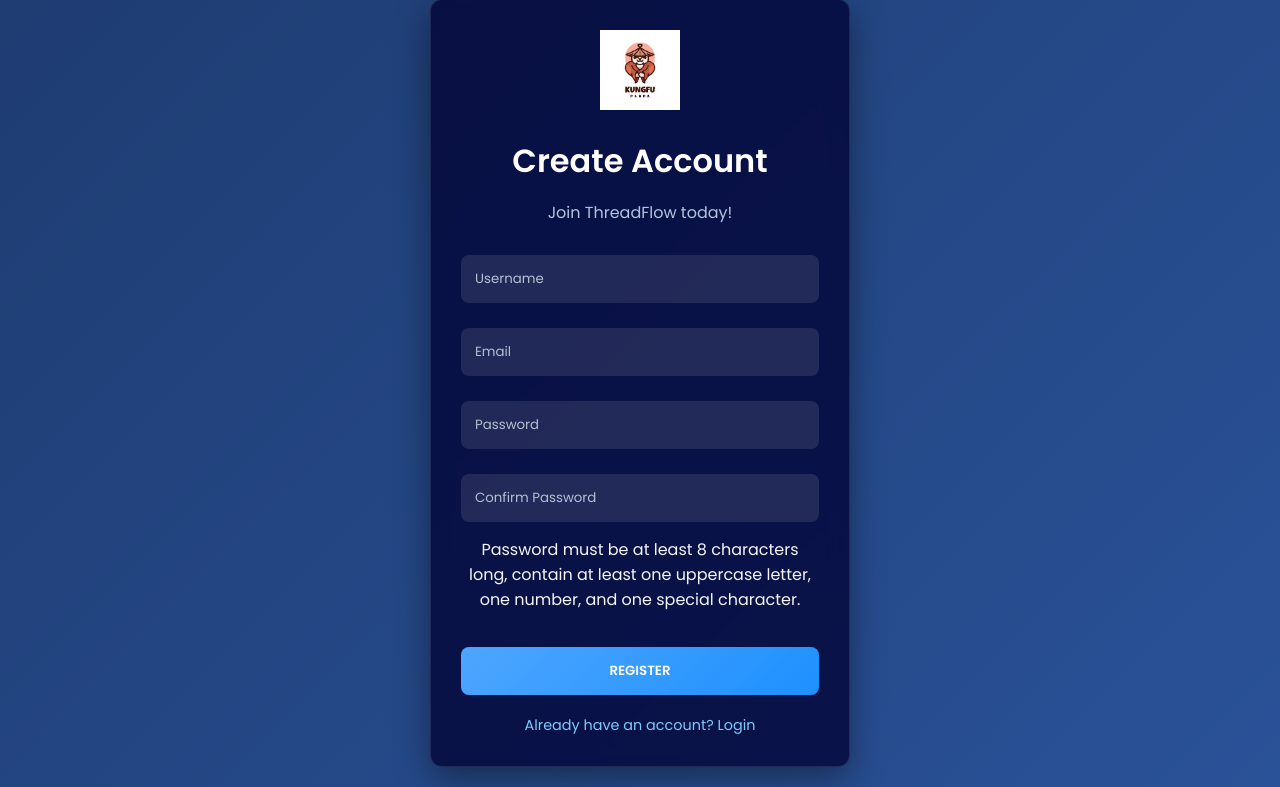
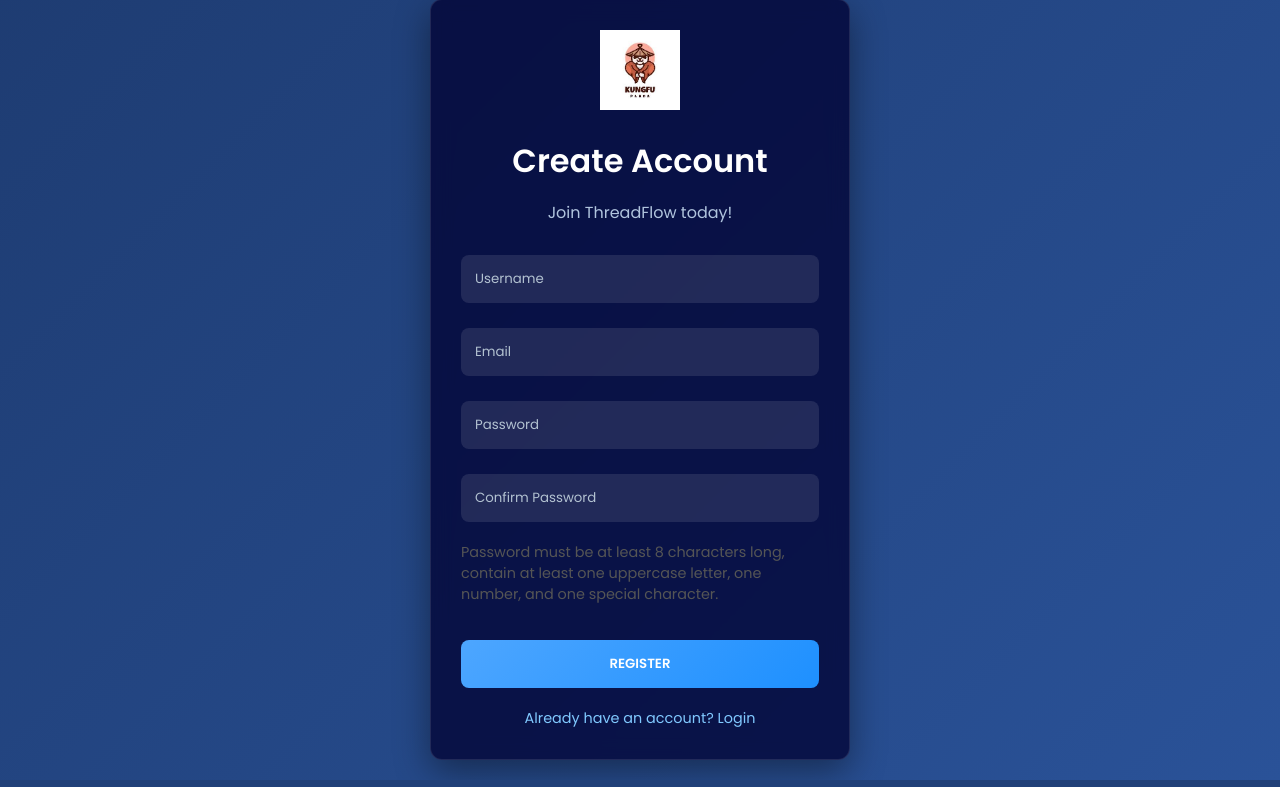
Before and after one commit to Malvin024/ThreadFlow, a PHP site: page /register.php in a window 1280 px wide. Shown: the part 21-808 px from the top of the page. Run offline with PHP 8.4, Linux system fonts and the light colour scheme.

Commit message:
Update styles.css

```diff
--- a/CSS/styles.css
+++ b/CSS/styles.css
@@ -268,3 +268,11 @@ button:hover {
 .forgot-password-container .extra-links a:hover {
     color: #d1e0fc;
 }
+
+/* Styling untuk persyaratan password */
+.password-requirements {
+    font-size: 0.9em; /* Membuat teks lebih kecil */
+    color: #555; /* Warna teks lebih terang agar tidak terlalu mencolok */
+    margin-top: 5px;
+    text-align: left;
+}
```
